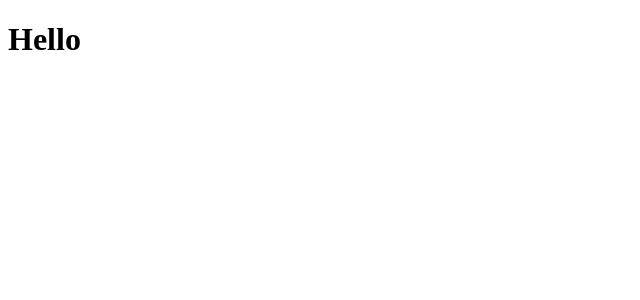
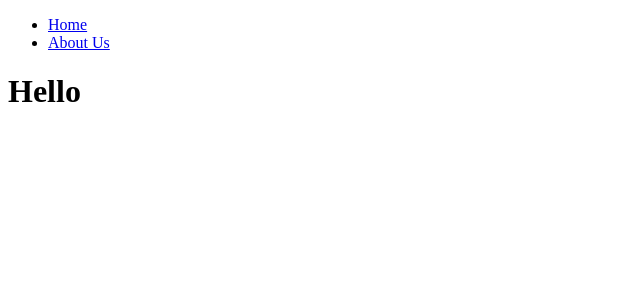
Before and after one commit to codingKermit/NextJS14, a Next.js app: page / in a window 1280 px wide. Shown: the top 300 px of the page, without its empty margins (0-640 px from the left). Built offline with nearby package versions, Linux system fonts and the light colour scheme.

Commit message:
레이아웃, 404 페이지 생성

```diff
--- a/app/layout.tsx
+++ b/app/layout.tsx
@@ -1,3 +1,5 @@
+import Navigation from "../components/navigation"
+
 export const metadata = {
   title: 'Next.js',
   description: 'Generated by Next.js',
@@ -10,7 +12,10 @@
 }) {
   return (
     <html lang="en">
-      <body>{children}</body>
+      <body>
+        <Navigation/>
+        {children}
+        </body>
     </html>
   )
 }
--- /dev/null
+++ b/app/not-found.tsx
@@ -0,0 +1,3 @@
+export default function NotFound(){
+    return <h1>Not Found!</h1>
+}
--- a/app/page.tsx
+++ b/app/page.tsx
@@ -1,3 +1,7 @@
 export default function Tomato(){
-    return <h1>Hello</h1>
+    return (
+        <div>
+            <h1>Hello</h1>
+        </div>
+    )
 }
--- /dev/null
+++ b/components/navigation.tsx
@@ -0,0 +1,22 @@
+'use client'
+
+import Link from "next/link";
+import { usePathname } from "next/navigation";
+
+export default function Navigation(){
+    const path = usePathname();
+    console.log(path);
+
+    return(
+        <nav>
+            <ul>
+                <li>
+                    <Link href="/">Home</Link>
+                </li>
+                <li>
+                    <Link href="/about-us">About Us</Link>
+                </li>
+            </ul>
+        </nav>
+    )
+}
```
